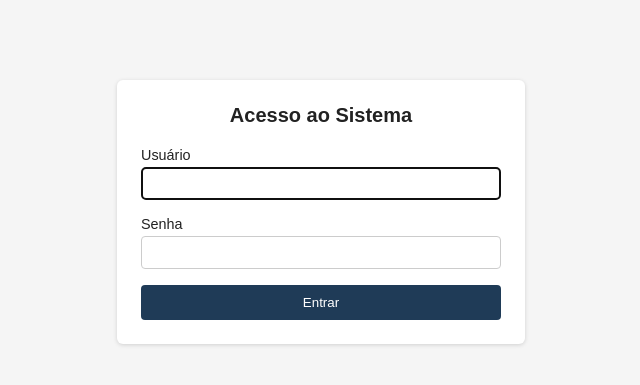
After one commit to crys-k/ProjetoFinal-FULLSTACK, a Django app: page /login/ in a window 1280 px wide. The commit adds this page. Shown: the top 385 px of the page, without its empty margins (319-959 px from the left). Run offline with Django 5.2, Linux system fonts and the light colour scheme.

Commit message:
feat: implementa login e logout de funcionarios

```diff
--- a/imobiliaria/static/imobiliaria/css/style.css
+++ b/imobiliaria/static/imobiliaria/css/style.css
@@ -8,6 +8,9 @@ body {
 .nav-bar {
     background-color: #1f3b57;
     padding: 12px 24px;
+    display: flex;
+    justify-content: space-between;
+    align-items: center;
 }
 
 .nav-bar__marca {
@@ -15,6 +18,22 @@ body {
     font-size: 1.25rem;
     font-weight: bold;
     text-decoration: none;
+}
+
+.nav-bar__usuario {
+    display: flex;
+    align-items: center;
+    gap: 16px;
+}
+
+.nav-bar__saudacao,
+.nav-bar__link {
+    color: #fff;
+}
+
+.nav-bar__link {
+    text-decoration: none;
+    font-weight: bold;
 }
 
 .conteudo {
@@ -55,3 +74,46 @@ body {
     background-color: #d1ecf1;
     color: #0c5460;
 }
+
+.login-form {
+    max-width: 360px;
+    margin: 80px auto;
+    padding: 24px;
+    background-color: #fff;
+    border-radius: 6px;
+    box-shadow: 0 1px 4px rgba(0, 0, 0, 0.15);
+}
+
+.login-form__titulo {
+    margin: 0 0 20px;
+    font-size: 1.25rem;
+    text-align: center;
+}
+
+.login-form__campo {
+    margin-bottom: 16px;
+}
+
+.login-form__label {
+    display: block;
+    margin-bottom: 4px;
+    font-size: 0.9rem;
+}
+
+.login-form__input {
+    width: 100%;
+    padding: 8px;
+    box-sizing: border-box;
+    border: 1px solid #ccc;
+    border-radius: 4px;
+}
+
+.login-form__botao {
+    width: 100%;
+    padding: 10px;
+    background-color: #1f3b57;
+    color: #fff;
+    border: none;
+    border-radius: 4px;
+    cursor: pointer;
+}
--- a/imobiliaria/templates/imobiliaria/_partials/_nav-bar.html
+++ b/imobiliaria/templates/imobiliaria/_partials/_nav-bar.html
@@ -1,3 +1,7 @@
 <nav class="nav-bar">
     <a href="{% url 'imobiliaria:index' %}" class="nav-bar__marca">Imobiliária</a>
+    <div class="nav-bar__usuario">
+        <span class="nav-bar__saudacao">Olá, {{ user.username }}</span>
+        <a href="{% url 'imobiliaria:logout' %}" class="nav-bar__link">Sair</a>
+    </div>
 </nav>
--- a/imobiliaria/templates/imobiliaria/base.html
+++ b/imobiliaria/templates/imobiliaria/base.html
@@ -8,7 +8,7 @@
     <link rel="stylesheet" href="{% static 'imobiliaria/css/style.css' %}">
 </head>
 <body>
-    {% include 'imobiliaria/_partials/_nav-bar.html' %}
+    {% block nav_bar %}{% include 'imobiliaria/_partials/_nav-bar.html' %}{% endblock %}
 
     <main class="conteudo">
         {% include 'imobiliaria/_partials/_messages.html' %}
--- /dev/null
+++ b/imobiliaria/templates/imobiliaria/login.html
@@ -0,0 +1,21 @@
+{% extends 'imobiliaria/base.html' %}
+
+{% block title %}Login | Imobiliária{% endblock %}
+
+{% block nav_bar %}{% endblock %}
+
+{% block conteudo %}
+    <form method="post" class="login-form">
+        {% csrf_token %}
+        <h1 class="login-form__titulo">Acesso ao Sistema</h1>
+        <div class="login-form__campo">
+            <label for="username" class="login-form__label">Usuário</label>
+            <input type="text" id="username" name="username" class="login-form__input" required autofocus>
+        </div>
+        <div class="login-form__campo">
+            <label for="password" class="login-form__label">Senha</label>
+            <input type="password" id="password" name="password" class="login-form__input" required>
+        </div>
+        <button type="submit" class="login-form__botao">Entrar</button>
+    </form>
+{% endblock %}
--- a/imobiliaria/urls.py
+++ b/imobiliaria/urls.py
@@ -6,4 +6,6 @@ app_name = 'imobiliaria'
 
 urlpatterns = [
     path('', views.index, name='index'),
+    path('login/', views.login_view, name='login'),
+    path('logout/', views.logout_view, name='logout'),
 ]
--- a/imobiliaria/views.py
+++ b/imobiliaria/views.py
@@ -1,5 +1,26 @@
-from django.shortcuts import render
+from django.contrib import messages
+from django.contrib.auth import authenticate, login, logout
+from django.contrib.auth.decorators import login_required
+from django.shortcuts import redirect, render
 
 
+def login_view(request):
+    if request.method == 'POST':
+        usuario = request.POST.get('username')
+        senha = request.POST.get('password')
+        user = authenticate(request, username=usuario, password=senha)
+        if user is not None:
+            login(request, user)
+            return redirect('imobiliaria:index')
+        messages.error(request, 'Usuário ou senha inválidos.')
+    return render(request, 'imobiliaria/login.html')
+
+
+def logout_view(request):
+    logout(request)
+    return redirect('imobiliaria:login')
+
+
+@login_required
 def index(request):
     return render(request, 'imobiliaria/index.html')
```
